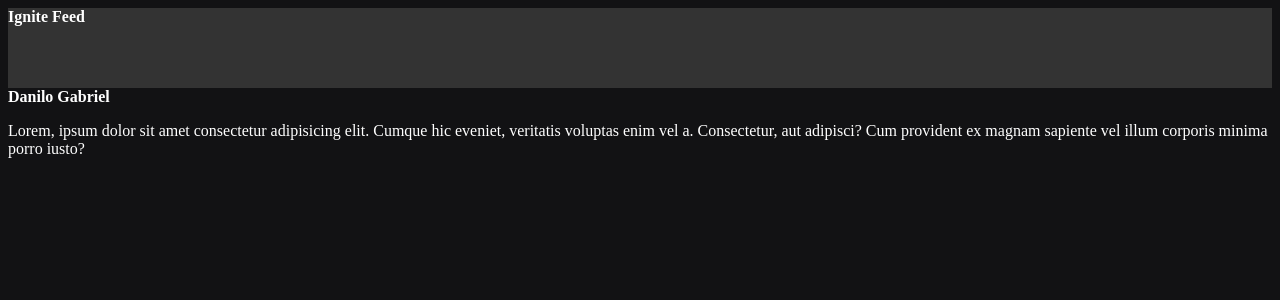
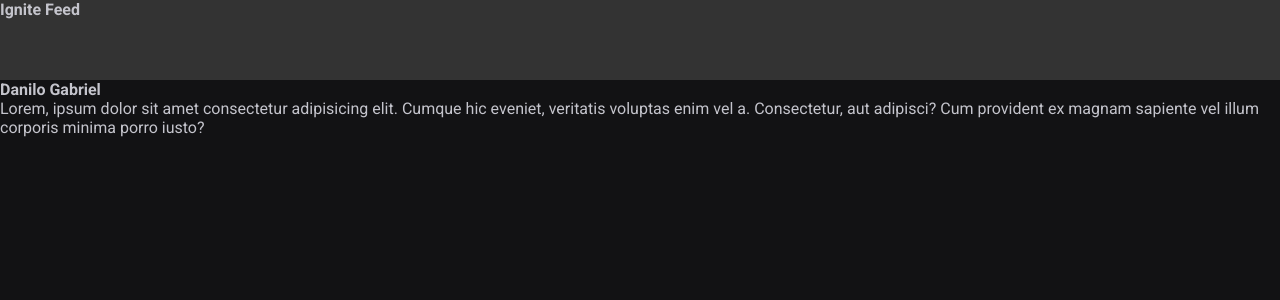
Before and after one commit to Danilo55Amaral/Ignite-Feed, a React (Vite) app: page / in a window 1280 px wide. Shown: the top 300 px of the page. Built offline with nearby package versions, Linux system fonts and the light colour scheme.

Commit message:
CSS global

```diff
--- a/index.html
+++ b/index.html
@@ -1,13 +1,26 @@
 <!DOCTYPE html>
 <html lang="en">
+
 <head>
   <meta charset="UTF-8" />
+
+  <link rel="preconnect" href="https://fonts.googleapis.com" />
+  <link rel="preconnect" href="https://fonts.gstatic.com" crossorigin />
+
   <link rel="icon" type="image/svg+xml" href="/vite.svg" />
   <meta name="viewport" content="width=device-width, initial-scale=1.0" />
+
+
+  <link
+    href="https://fonts.googleapis.com/css2?family=Poppins:wght@100;200;300;400;500;600;700;800;900&family=Roboto:wght@400;700&display=swap"
+    rel="stylesheet" />
+
   <title>Vite + React</title>
 </head>
+
 <body>
   <div id="root"></div>
   <script type="module" src="/src/main.jsx"></script>
 </body>
+
 </html>
--- a/src/App.jsx
+++ b/src/App.jsx
@@ -1,6 +1,6 @@
 import { Header } from "./components/Header";
 import { Post } from "./Post"
-import './styles.css';
+import './global.css';
 
 function App() {
   return (
--- /dev/null
+++ b/src/global.css
@@ -0,0 +1,31 @@
+:root {
+    --white: #fff;
+    --gray-100: #e1e1e6;
+    --gray-300: #c4c4cc;
+    --gray-400: #8d8d99;
+    --gray-600: #323238;
+    --gray-700: #29292e;
+    --gray-800: #202024;
+    --gray-900: #121214;
+
+    --green-500: #00875f;
+  }
+
+* {
+    margin: 0;
+    padding: 0;
+    box-sizing: border-box;
+}
+
+body {
+    background: var(--gray-900);
+    color: var(--gray-300);
+    /* mais nitidez na fonte */
+    -webkit-font-smoothing: antialiased;
+}
+
+body, input, textarea, button {
+    font-family: 'Roboto', sans-serif;
+    font-weight: 400;
+    font-size: 1rem;
+}
--- a/src/styles.css
+++ /dev/null
@@ -1,4 +0,0 @@
-body {
-    background: #121214;
-    color: #FFFF;
-}
```
Also changed, not shown: anotacoes.js (+12 -0 lines). Lines whose indentation alone changed are shown as unchanged.
